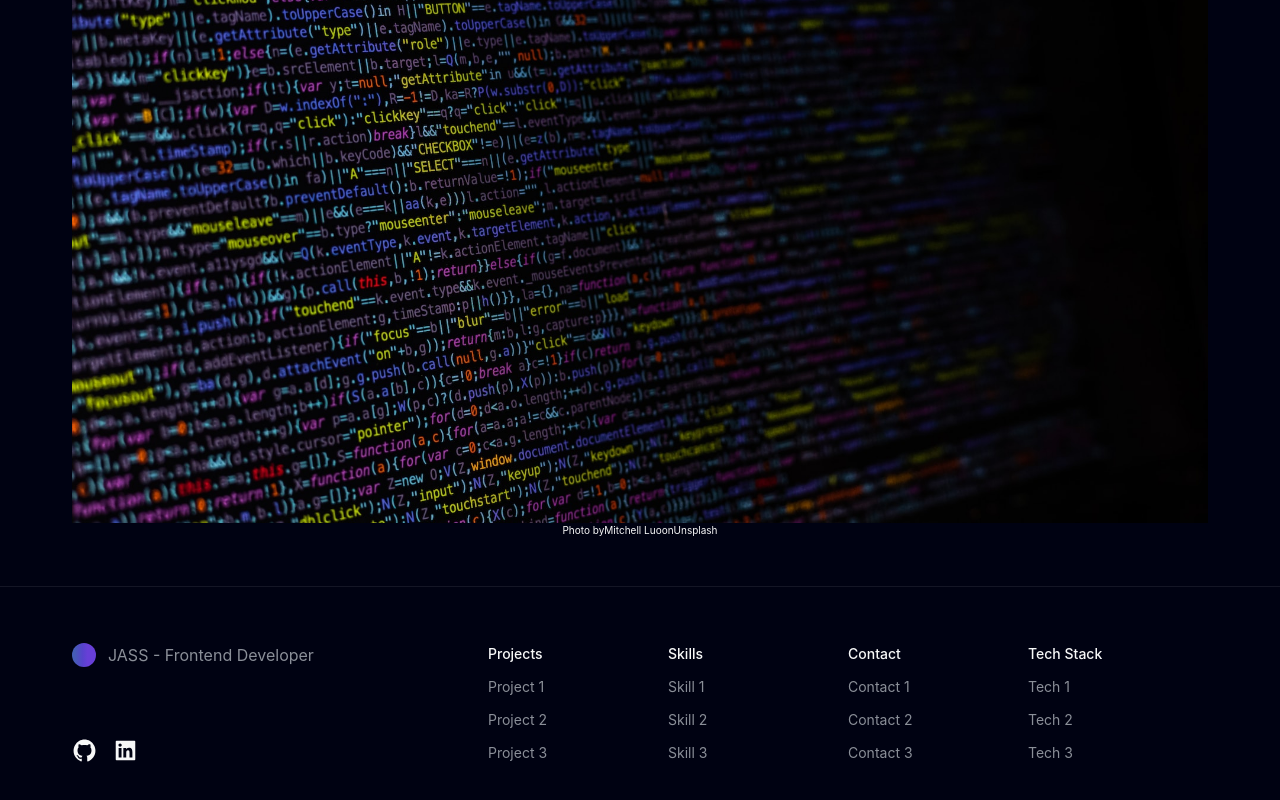
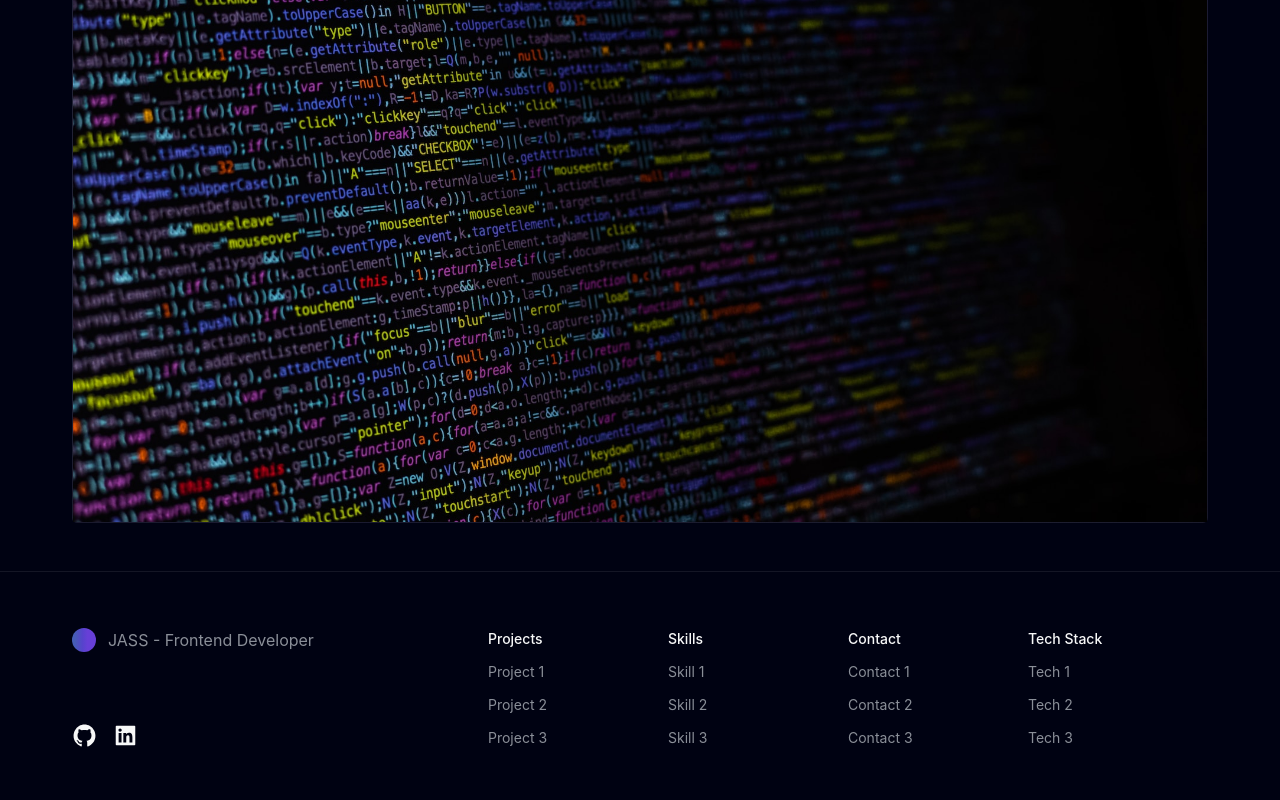
Before and after one commit to jsaique/portfolio-next, a Next.js app: page / in a window 1280 px wide. Shown: the part 784-1584 px from the top of the page. Built offline with nearby package versions, Linux system fonts and the light colour scheme.

Commit message:
Hero image animation in progress

```diff
--- a/app/page.tsx
+++ b/app/page.tsx
@@ -2,13 +2,14 @@ import { Hero, HeroSubtitle, HeroTitle } from "@/components/hero";
 import { Container } from "../components/container";
 import { Button, IconWrapper } from "@/components/button";
 import { ChevronIcon } from "@/components/icons/chevron";
+import { HeroImage } from "@/components/icons/hero-image";
 
 export default function Homepage() {
   return (
     <Container className="pt-[6.4rem]">
       <Hero>
         <Button
-          className="animate-fade-in"
+          className="animate-fade-in opacity-0 translate-y-[-1rem]"
           href="/"
           variant="secondary"
           size="small"
@@ -16,16 +17,16 @@ export default function Homepage() {
           Lorem ipsum dolor sit amet
           <IconWrapper>→</IconWrapper>
         </Button>
-        <HeroTitle className="animate-fade-in [--animation-delay:200ms]">
+        <HeroTitle className="animate-fade-in [--animation-delay:200ms] opacity-0 translate-y-[-1rem]">
           John Aries Saique
         </HeroTitle>
-        <HeroSubtitle className="animate-fade-in [--animation-delay:400ms]">
+        <HeroSubtitle className="animate-fade-in [--animation-delay:400ms] opacity-0 translate-y-[-1rem]">
           I am a self-taught frontend developer who is
           <br className="hidden md:block" /> passionate about creating beautiful
           website and learning new skills.
         </HeroSubtitle>
         <Button
-          className="animate-fade-in [--animation-delay:600ms]"
+          className="animate-fade-in [--animation-delay:600ms] opacity-0 translate-y-[-1rem]"
           href="/"
           variant="primary"
           size="large"
@@ -35,15 +36,7 @@ export default function Homepage() {
             <ChevronIcon />
           </IconWrapper>
         </Button>
-        <img className="mt-[12.8rem]" src="/img/code.jpg" alt="" />
-        Photo by
-        <a href="https://unsplash.com/@mitchel3uo?utm_source=unsplash&utm_medium=referral&utm_content=creditCopyText">
-          Mitchell Luo
-        </a>
-        on
-        <a href="https://unsplash.com/photos/FWoq_ldWlNQ?utm_source=unsplash&utm_medium=referral&utm_content=creditCopyText">
-          Unsplash
-        </a>
+        <HeroImage />
       </Hero>
     </Container>
   );
--- /dev/null
+++ b/components/icons/hero-image.tsx
@@ -0,0 +1,35 @@
+"use client";
+
+import classNames from "classnames";
+import { useInView } from "react-intersection-observer";
+
+export const HeroImage = () => {
+  const { ref, inView } = useInView({ threshold: 0.4, triggerOnce: true });
+
+  console.log(inView);
+
+  return (
+    // Wraping div to add perspective
+    <div
+      ref={ref}
+      className="mt-[12.8rem] overflow-hidden [perspective:2000px]"
+    >
+      <div
+        className={classNames(
+          "transition-transform bg-hero-gradient bg-white bg-opacity-[0.01] border border-transparent-white rounded-lg",
+          inView ? "transform-none" : "[transform:rotateX(25deg)]"
+        )}
+      >
+        <img className="" src="/img/code.jpg" alt="code image" />
+        {/* Photo by
+      <a href="https://unsplash.com/@mitchel3uo?utm_source=unsplash&utm_medium=referral&utm_content=creditCopyText">
+        Mitchell Luo
+      </a>
+      on
+      <a href="https://unsplash.com/photos/FWoq_ldWlNQ?utm_source=unsplash&utm_medium=referral&utm_content=creditCopyText">
+        Unsplash
+      </a> */}
+      </div>
+    </div>
+  );
+};
--- a/package.json
+++ b/package.json
@@ -21,6 +21,7 @@
     "postcss": "8.4.21",
     "react": "18.2.0",
     "react-dom": "18.2.0",
+    "react-intersection-observer": "^9.4.3",
     "tailwindcss": "3.3.1",
     "typescript": "5.0.4"
   }
--- a/tailwind.config.js
+++ b/tailwind.config.js
@@ -54,6 +54,8 @@ module.exports = {
         "linear-gradient(92.88deg, rgb(69, 94, 181) 9.16%, rgb(86, 67, 204) 43.89%, rgb(103, 63, 215) 64.72%)",
       "page-gradient":
         "radial-gradient(ellipse 80% 50% at 50% -20%,rgba(120,119,198,0.3), transparent)",
+      "hero-gradient":
+        "radial-gradient(ellipse 50% 80% at 20% 40%, rgba(93,52,221,0.1),transparent), radial-gradient(ellipse 50% 80% at 80% 50%, rgba(120,119,198,0.15),transparent)",
     },
 
     boxShadow: {
@@ -77,7 +79,7 @@ module.exports = {
     },
     animation: {
       // Adds delay to the animation
-      "fade-in": "fade-in 1000ms var(--animation-delay, 0ms) ease",
+      "fade-in": "fade-in 1000ms var(--animation-delay, 0ms) ease forwards",
     },
   },
   plugins: [],
```
Also changed, not shown: 1 other file (tests, documents, lock files or other folders).
